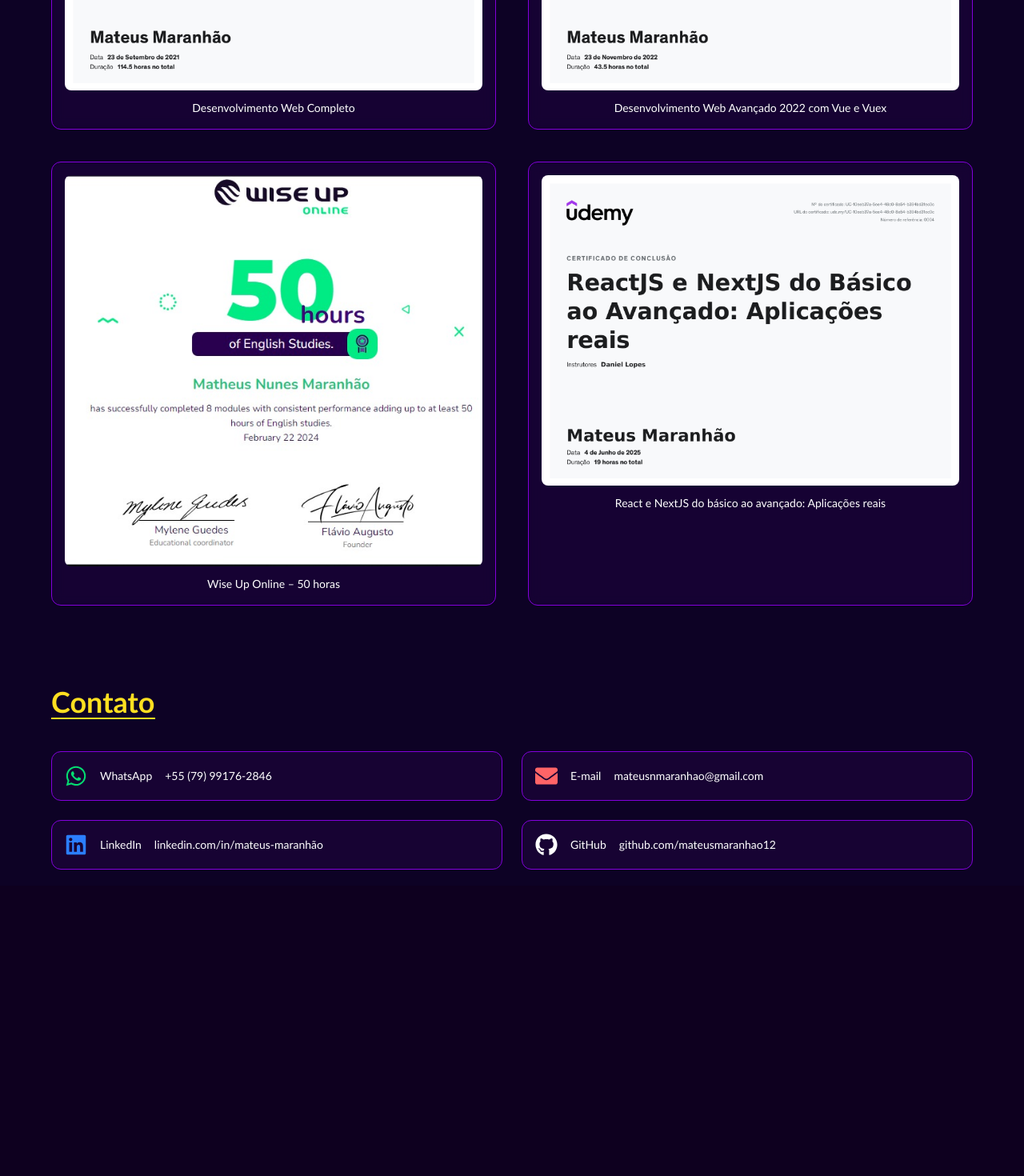
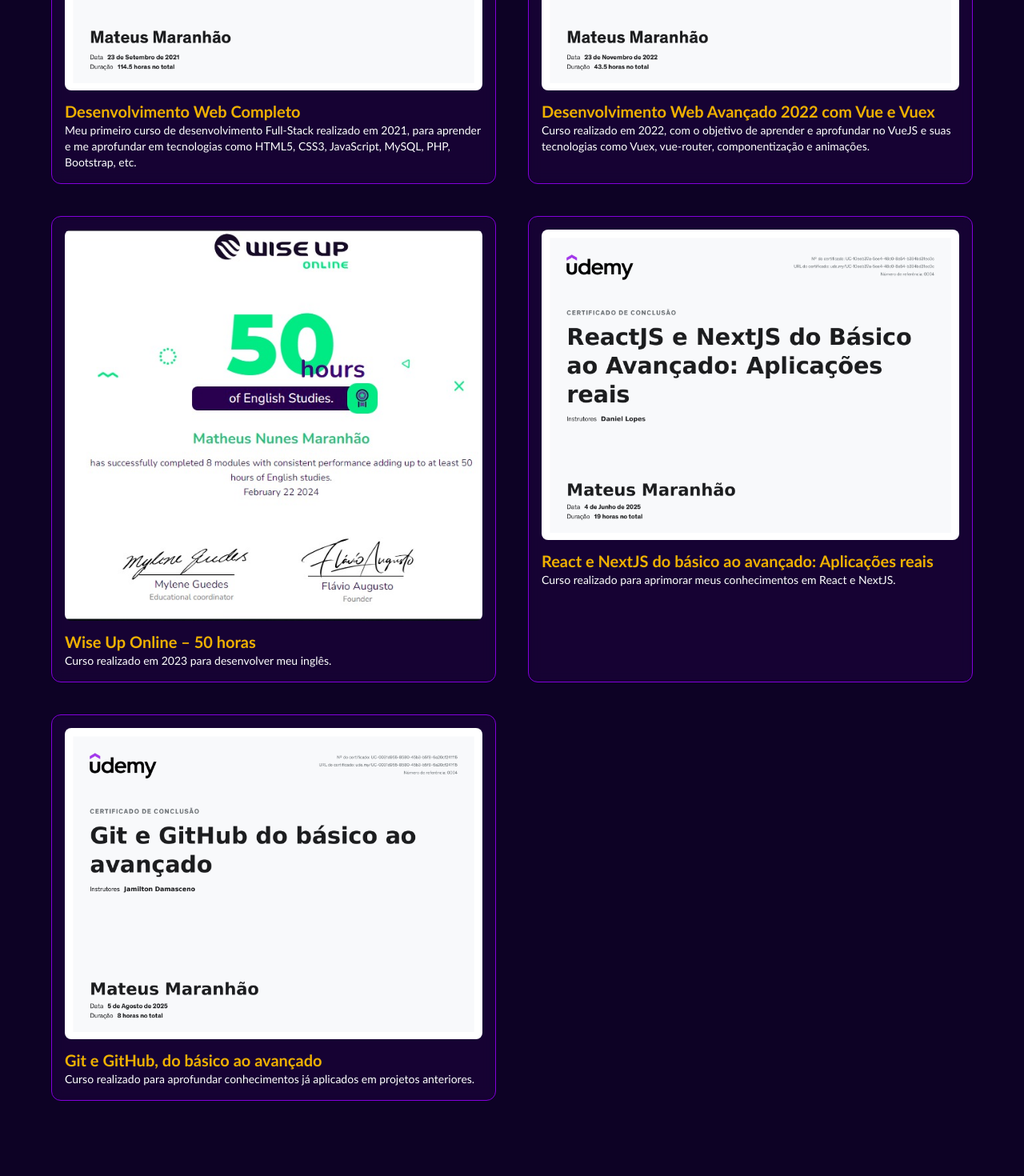
Before and after one commit to mateusmaranhao12/portfolio-v2, a Next.js app: page / in a window 1280 px wide. Shown: the part 4420-5890 px from the top of the page at 80% size. Before the commit the page ends 5527 px from the top, so only its background shows below. Built offline with nearby package versions, Linux system fonts and the light colour scheme.

Commit message:
atualizado certificados

```diff
--- a/src/app/modules/Certificados.tsx
+++ b/src/app/modules/Certificados.tsx
@@ -5,19 +5,28 @@
 const certificados = [
     {
         nome: 'Desenvolvimento Web Completo',
-        imagem: '/imgs/cert_dw_completo.jpg'
+        imagem: '/imgs/cert_dw_completo.jpg',
+        descricao: 'Meu primeiro curso de desenvolvimento Full-Stack realizado em 2021, para aprender e me aprofundar em tecnologias como HTML5, CSS3, JavaScript, MySQL, PHP, Bootstrap, etc.'
     },
     {
         nome: 'Desenvolvimento Web Avançado 2022 com Vue e Vuex',
-        imagem: '/imgs/cert_vue.jpg'
+        imagem: '/imgs/cert_vue.jpg',
+        descricao: 'Curso realizado em 2022, com o objetivo de aprender e aprofundar no VueJS e suas tecnologias como Vuex, vue-router, componentização e animações.'
     },
     {
         nome: 'Wise Up Online – 50 horas',
-        imagem: '/imgs/certificado_wise_up.jpg'
+        imagem: '/imgs/certificado_wise_up.jpg',
+        descricao: 'Curso realizado em 2023 para desenvolver meu inglês.'
     },
     {
         nome: 'React e NextJS do básico ao avançado: Aplicações reais',
-        imagem: '/imgs/certificado_react_nextjs.jpg'
+        imagem: '/imgs/certificado_react_nextjs.jpg',
+        descricao: 'Curso realizado para aprimorar meus conhecimentos em React e NextJS.'
+    },
+    {
+        nome: 'Git e GitHub, do básico ao avançado',
+        imagem: '/imgs/certificado_git_github.jpg',
+        descricao: 'Curso realizado para aprofundar conhecimentos já aplicados em projetos anteriores.'
     }
 ]
 
@@ -32,6 +41,7 @@
                             key={index}
                             nome={cert.nome}
                             imagem={cert.imagem}
+                            descricao={cert.descricao}
                         />
                     ))}
                 </div>
--- a/src/components/Certificados/CertificadoCard.tsx
+++ b/src/components/Certificados/CertificadoCard.tsx
@@ -3,9 +3,10 @@
 type CertificadoItemProps = {
     nome: string
     imagem: string
+    descricao: string
 }
 
-export default function CertificadoItem({ nome, imagem }: CertificadoItemProps) {
+export default function CertificadoItem({ nome, imagem, descricao }: CertificadoItemProps) {
     return (
         <div
             className="bg-purple-800/10 border border-purple-700 rounded-xl p-4 backdrop-blur-sm hover:shadow-[0_0_15px_#ffffff22] transition"
@@ -19,7 +20,8 @@
                     className="object-cover w-full h-full rounded"
                 />
             </div>
-            <p className="text-white text-center text-sm font-medium">{nome}</p>
+            <p className="text-yellow-500 text-start text-xl font-bold">{nome}</p>
+            <p className="text-white text-start text-sm font-light">{descricao}</p>
         </div>
     )
 }
```
Also changed, not shown: public/imgs/certificado_git_github.jpg (added).
